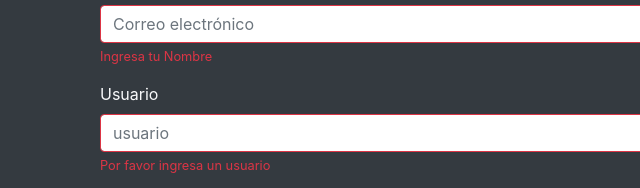
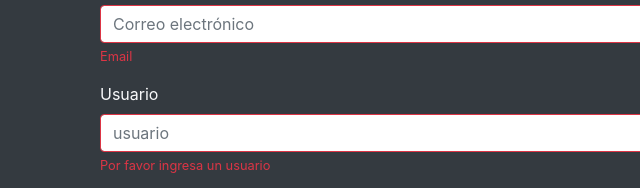
Before and after one commit to estebarrientos/Bandoneon, a plain HTML site: page registro.html in a window 1280 px wide. Shown: the part 1139-1327 px from the top of the page, 0-640 px from the left. Drawn offline with nearby package versions, Linux system fonts and the light colour scheme.

Commit message:
Update registro.html
correción texto registro

```diff
--- a/registro.html
+++ b/registro.html
@@ -52,7 +52,7 @@
       <label for="email">Email</label>
       <input type="email" class="form-control" id="email" placeholder="Correo electrónico" name="email" required>
       <div class="valid-feedback">Válido</div>
-      <div class="invalid-feedback">Ingresa tu Nombre</div>
+      <div class="invalid-feedback">Email</div>
     </div>
     <div class="form-group text-light">
       <label for="uname">Usuario</label>
```
